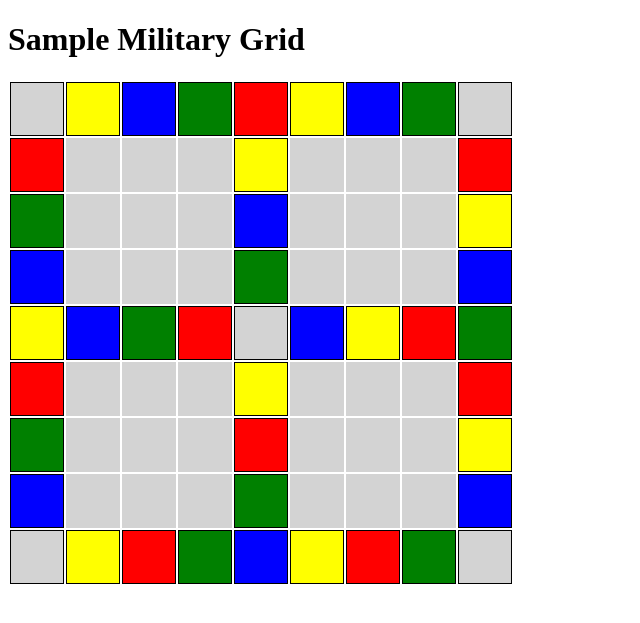
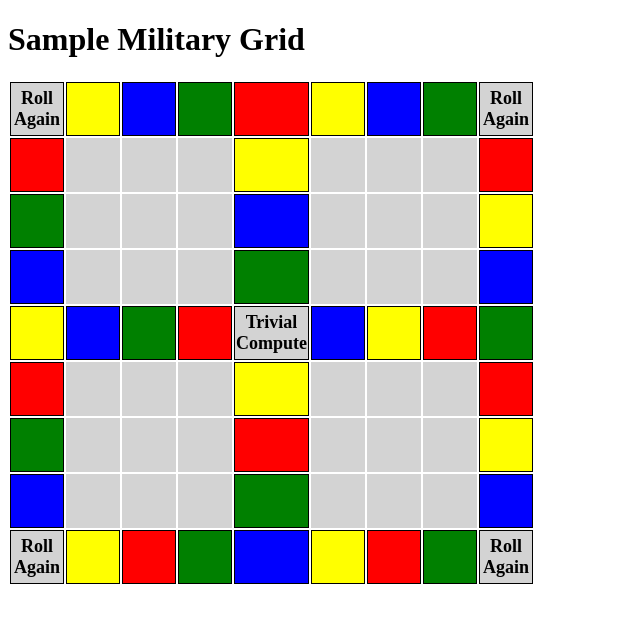
Before and after one commit to alexr-code1/trivial_project, a Flask app: page / in a window 1280 px wide. Shown: the top 623 px of the page, without its empty margins (0-640 px from the left). Run offline with Flask 3, Linux system fonts and the light colour scheme; some libraries are stand-ins or nearby versions.

Commit message:
Update index.html

```diff
--- a/templates/index.html
+++ b/templates/index.html
@@ -9,7 +9,7 @@
     <div id="grid-container">
         <table id="grid">
             <tr>
-                <td id="cell-A1" class="highlighted light-grey"></td>
+                <td id="cell-A1" class="highlighted light-grey">Roll Again</td>
                 <td id="cell-A2" class="highlighted yellow"></td>
                 <td id="cell-A3" class="highlighted blue"></td>
                 <td id="cell-A4" class="highlighted green"></td>
@@ -17,7 +17,7 @@
                 <td id="cell-A6" class="highlighted yellow"></td>
                 <td id="cell-A7" class="highlighted blue"></td>
                 <td id="cell-A8" class="highlighted green"></td>
-                <td id="cell-A9" class="highlighted light-grey"></td>
+                <td id="cell-A9" class="highlighted light-grey">Roll Again</td>
             </tr>
             <tr>
                 <td id="cell-B1" class="highlighted red"></td>
@@ -57,7 +57,7 @@
                 <td id="cell-E2" class="highlighted blue"></td>
                 <td id="cell-E3" class="highlighted green"></td>
                 <td id="cell-E4" class="highlighted red"></td>
-                <td id="cell-E5" class="highlighted light-grey"></td>
+                <td id="cell-E5" class="highlighted light-grey">Trivial Compute</td>
                 <td id="cell-E6" class="highlighted blue"></td>
                 <td id="cell-E7" class="highlighted yellow"></td>
                 <td id="cell-E8" class="highlighted red"></td>
@@ -97,7 +97,7 @@
                 <td id="cell-H9" class="highlighted blue"></td>
             </tr>
             <tr>
-                <td id="cell-I1" class="highlighted light-grey"></td>
+                <td id="cell-I1" class="highlighted light-grey">Roll Again</td>
                 <td id="cell-I2" class="highlighted yellow"></td>
                 <td id="cell-I3" class="highlighted red"></td>
                 <td id="cell-I4" class="highlighted green"></td>
@@ -105,7 +105,7 @@
                 <td id="cell-I6" class="highlighted yellow"></td>
                 <td id="cell-I7" class="highlighted red"></td>
                 <td id="cell-I8" class="highlighted green"></td>
-                <td id="cell-I9" class="highlighted light-grey"></td>
+                <td id="cell-I9" class="highlighted light-grey">Roll Again</td>
             </tr>
         </table>
     </div>
```
